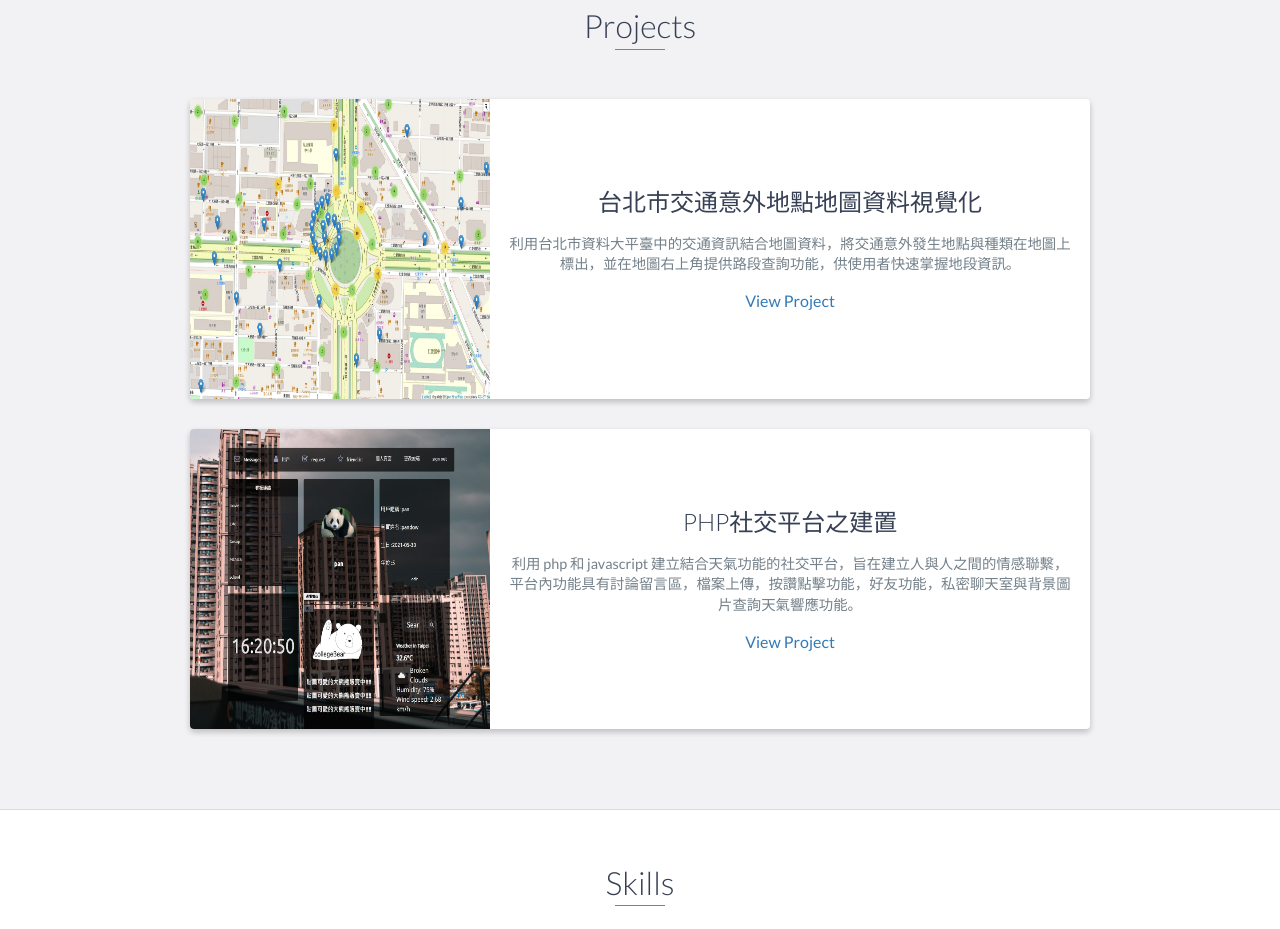
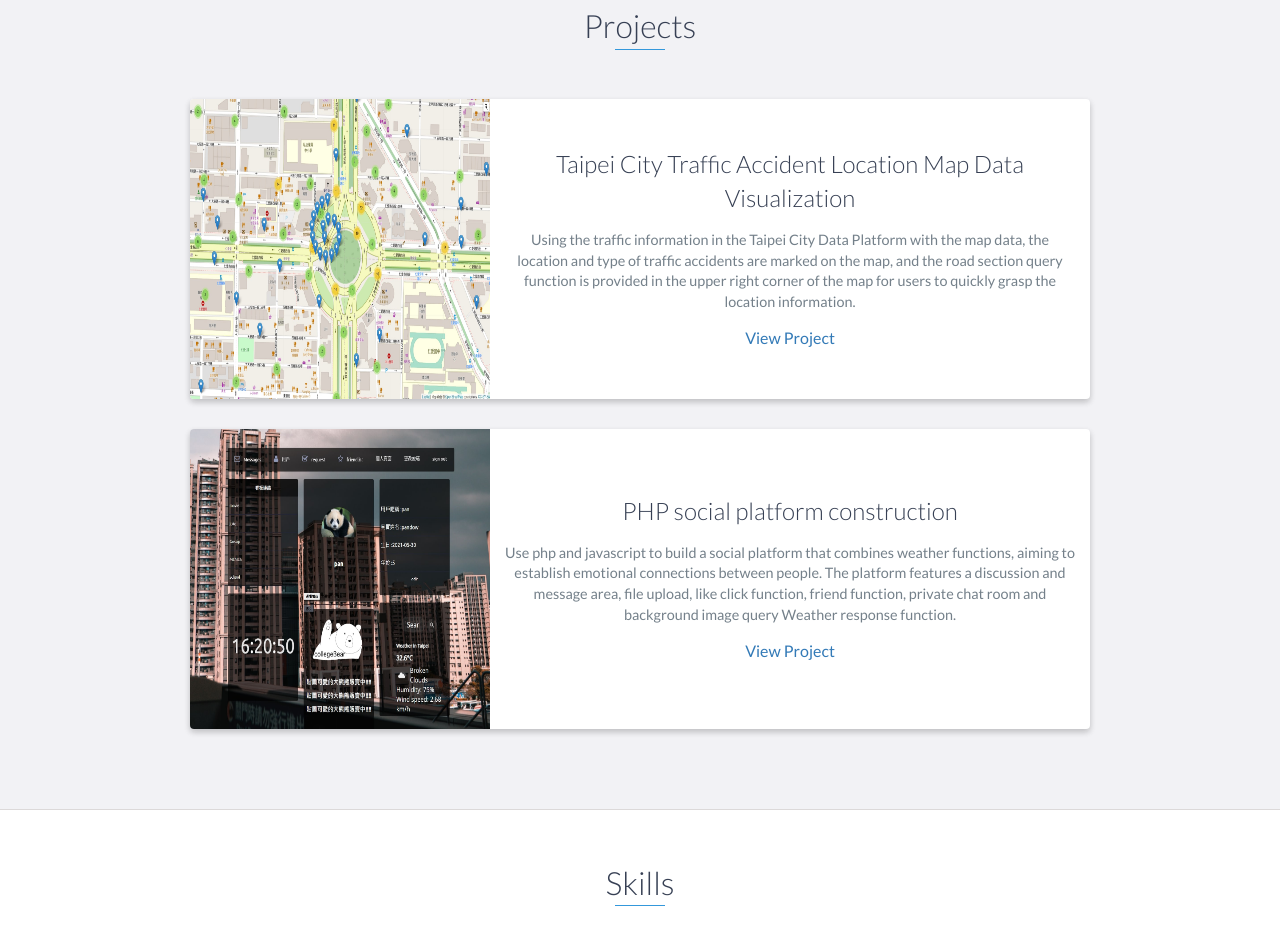
Before and after one commit to ocar1053/Portfolio, a website: page index.html in a window 1280 px wide. Shown: the part 2019-2948 px from the top of the page. Drawn offline with nearby package versions, Linux system fonts and the light colour scheme.

Commit message:
Update index.html

```diff
--- a/index.html
+++ b/index.html
@@ -141,9 +141,9 @@
                     </div>
                     <!-- End .project-image -->
                     <div class="project-info">
-                        <h3>台北市交通意外地點地圖資料視覺化</h3>
+                        <h3>Taipei City Traffic Accident Location Map Data Visualization</h3>
                         <p>
-                            利用台北市資料大平臺中的交通資訊結合地圖資料，將交通意外發生地點與種類在地圖上標出，並在地圖右上角提供路段查詢功能，供使用者快速掌握地段資訊。
+                            Using the traffic information in the Taipei City Data Platform with the map data, the location and type of traffic accidents are marked on the map, and the road section query function is provided in the upper right corner of the map for users to quickly grasp the location information.
                         </p>
                         <a href="https://github.com/ocar1053/datavisualization">View Project</a>
                     </div>
@@ -157,9 +157,9 @@
                     </div>
                     <!-- End .project-image -->
                     <div class="project-info">
-                        <h3>PHP社交平台之建置</h3>
+                        <h3>PHP social platform construction</h3>
                         <p>
-                            利用 php 和 javascript 建立結合天氣功能的社交平台，旨在建立人與人之間的情感聯繫，平台內功能具有討論留言區，檔案上傳，按讚點擊功能，好友功能，私密聊天室與背景圖片查詢天氣響應功能。
+                            Use php and javascript to build a social platform that combines weather functions, aiming to establish emotional connections between people. The platform features a discussion and message area, file upload, like click function, friend function, private chat room and background image query Weather response function.
                         </p>
                         <a href="https://github.com/ocar1053/php-bulidSocialWebsite">View Project</a>
                     </div>
```
